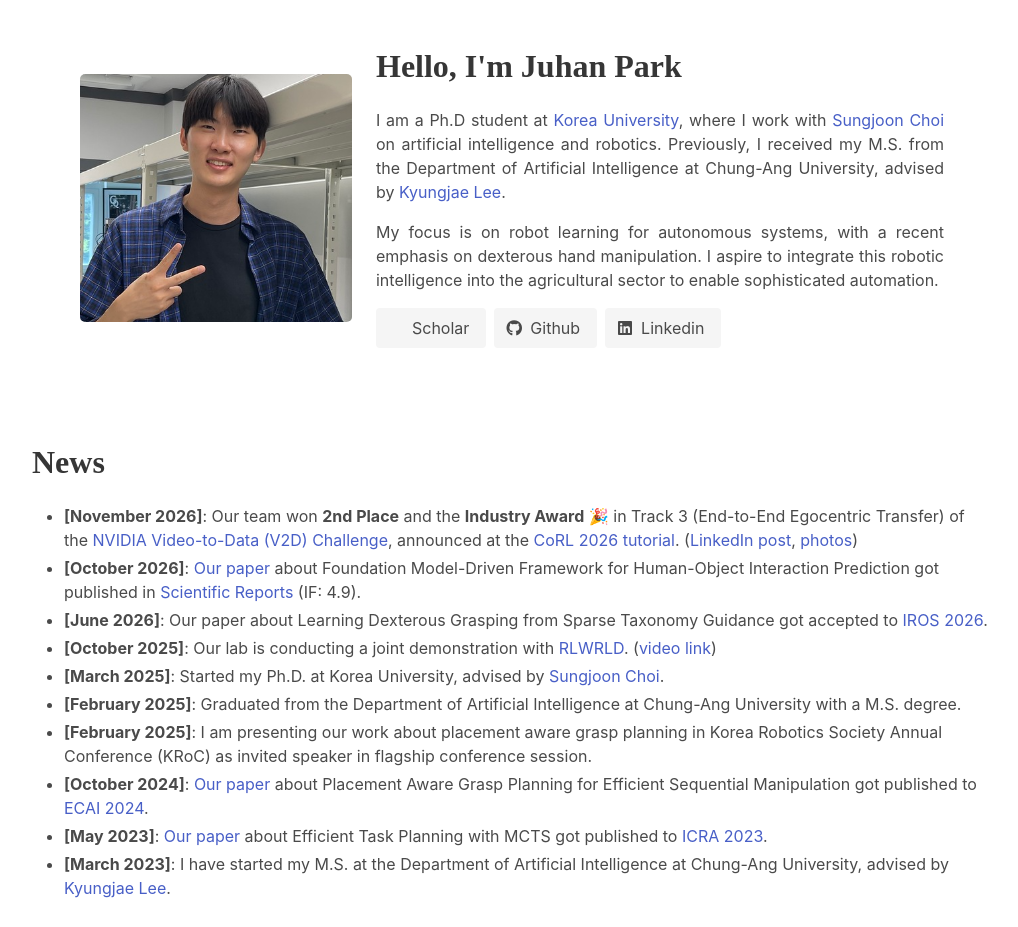
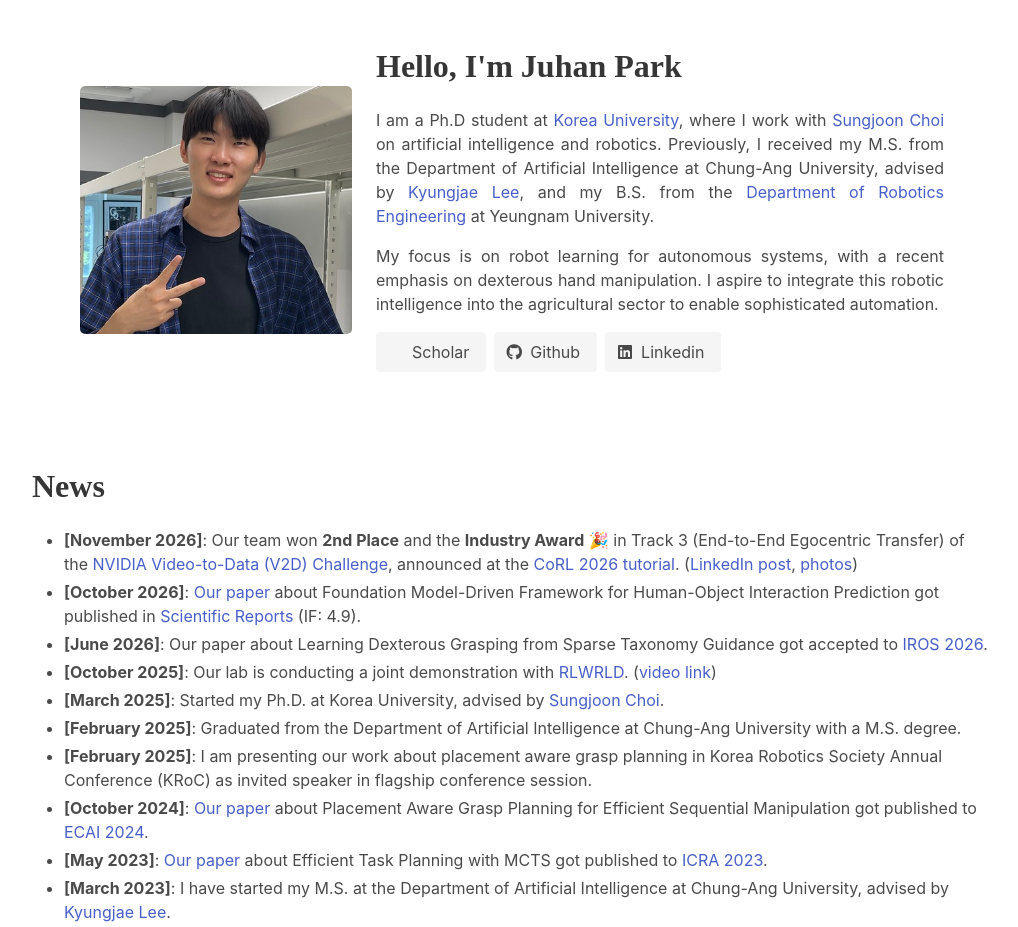
Before and after one commit to juhan-park-page/juhan-park-page.github.io, a plain HTML site: page index.html in a window 1280 px wide. Shown: the top 927 px of the page, without its empty margins (128-1146 px from the left). Drawn offline with nearby package versions, Linux system fonts and the light colour scheme; some icons are missing; a web font is replaced by a local one.

Commit message:
Add Yeungnam University B.S. to the intro
Link the Department of Robotics Engineering, completing the
Ph.D. -> M.S. -> B.S. progression in the bio.

Co-Authored-By: Claude Opus 5 (1M context) <noreply@anthropic.com>

```diff
--- a/index.html
+++ b/index.html
@@ -36,7 +36,7 @@
           </h1>
           <div class="content has-text-justified">
             <p>I am a Ph.D student at <a href="https://www.korea.ac.kr/"> Korea University</a>, where I work with <a href="https://sites.google.com/view/sungjoon-choi/home">Sungjoon Choi</a> on artificial intelligence and robotics.
-               Previously, I received my M.S. from the Department of Artificial Intelligence at Chung-Ang University, advised by <a href="https://scholar.google.com/citations?user=OZZJagIAAAAJ&hl=ko">Kyungjae Lee</a>.
+               Previously, I received my M.S. from the Department of Artificial Intelligence at Chung-Ang University, advised by <a href="https://scholar.google.com/citations?user=OZZJagIAAAAJ&hl=ko">Kyungjae Lee</a>, and my B.S. from the <a href="https://www.yu.ac.kr/robotics/index.do">Department of Robotics Engineering</a> at Yeungnam University.
             </p>
 
                 <!-- During Ph.D, I have also spent time at <a href="https://www.navercloudcorp.com/lang/en/">NAVER AI Lab (Korea)</a> and <a href="https://ingenuitylabs.queensu.ca/">Ingenuity Labs (Canada)</a>. </p> -->
```
